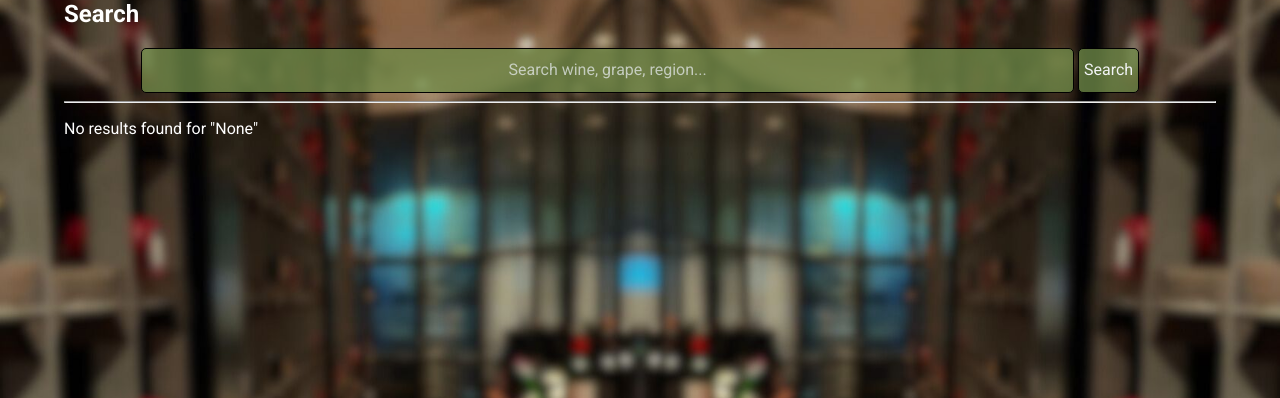
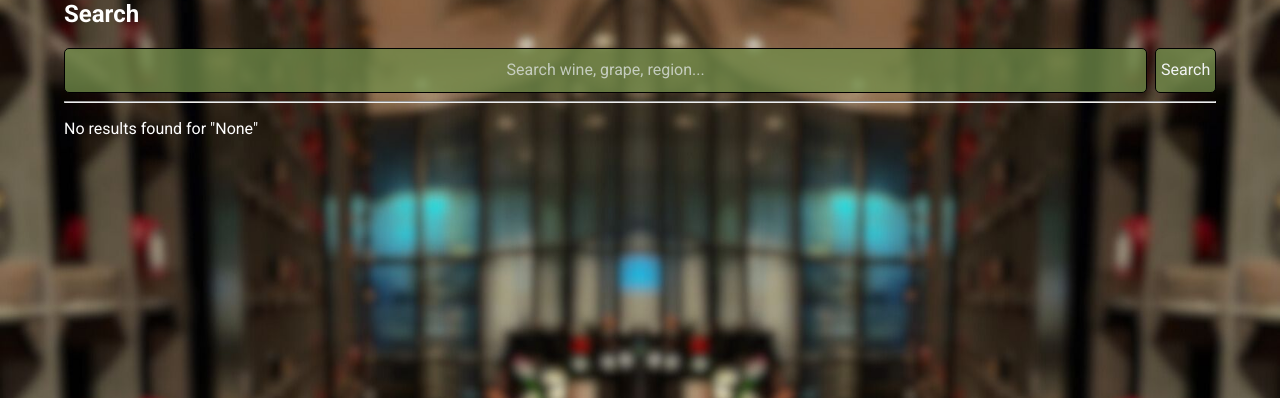
Before and after one commit to PawelKrezel/WineFinder, a Django app: page /search/ in a window 1280 px wide. Shown: the part 20-418 px from the top of the page. Run offline with Django 5.2, Linux system fonts and the light colour scheme; data that the repository does not hold is empty; parts of the project's set-up code (start-up, migrations or seed data) failed here and were passed over; some libraries are stand-ins or nearby versions.

Commit message:
improved positioning of the search form

```diff
--- a/wineadmin/static/wineadmin/css/search.css
+++ b/wineadmin/static/wineadmin/css/search.css
@@ -7,20 +7,19 @@ form{
     width: 100%;
     margin-left: auto;
     margin-right: auto;
-    text-align: center
+    text-align: center;
+    display: flex;
+    gap: 0.5em;
 }
 a{
     text-decoration: none;
 }
-form > *{
-    margin-right: auto;
-    margin-left: auto;
-}
 input[type="text"]{
-    width: 80%;
+    flex: 1;
+    width: auto;
 }
 button{
-    width: auto;
+    flex-shrink: 0;
 }
 .searchResultCard{
     background-image: linear-gradient(51deg,#261c14ac, #73695684);
```
Also changed, not shown: 1 other file.
